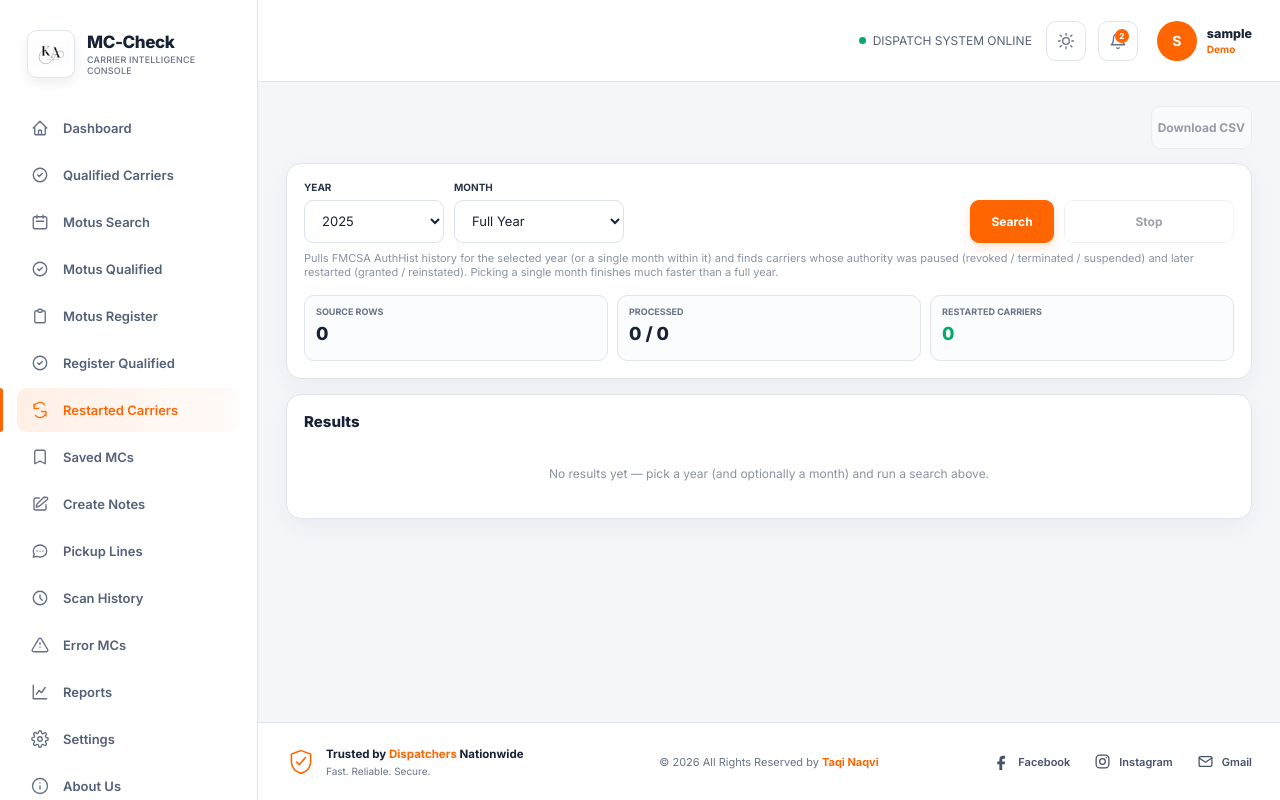
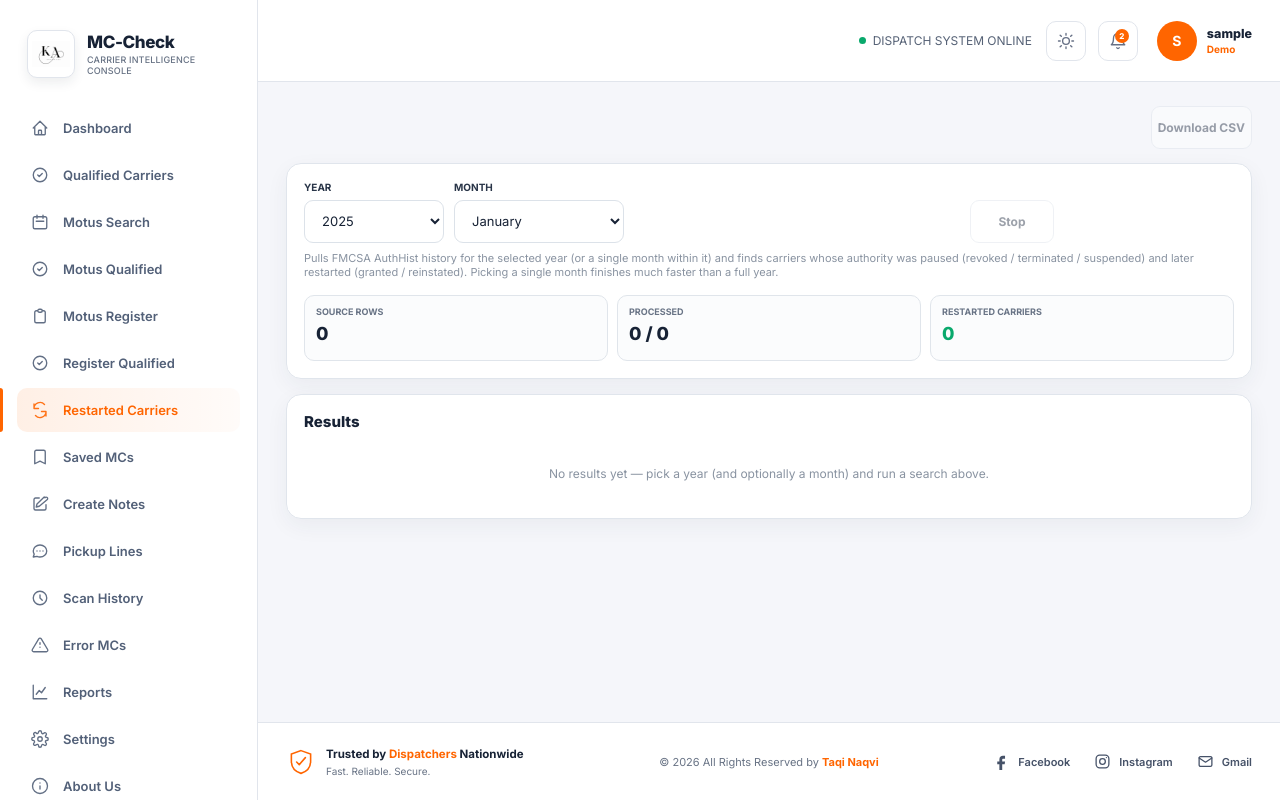
Before and after one commit to taqinaqvi072/mc-check, a Flask app: page /restarted-search in a window 1280 px wide. Run offline with Flask 3, Linux system fonts and the light colour scheme; the visitor is signed in with stand-in values (Sample User, id 1); data that the repository does not hold is empty; parts of the project's set-up code (start-up, migrations or seed data) failed here and were passed over; some libraries are stand-ins or nearby versions.

Commit message:
Update restarted_search.html

```diff
--- a/templates/restarted_search.html
+++ b/templates/restarted_search.html
@@ -119,7 +119,7 @@ html[data-theme="dark"] .log-scroll td { color: #c7d0db; }
         <div class="field">
           <label>Month</label>
           <select id="restartMonth">
-            <option value="">Full Year</option>
+            <!-- <option value="">Full Year</option> -->
             <option value="1">January</option>
             <option value="2">February</option>
             <option value="3">March</option>
@@ -137,9 +137,9 @@ html[data-theme="dark"] .log-scroll td { color: #c7d0db; }
 
         <div></div>
 
-        <button class="d-btn d-btn-primary" id="restartStartBtn" onclick="restartStart()">
+        <!-- <button class="d-btn d-btn-primary" id="restartStartBtn" onclick="restartStart()">
           Search
-        </button>
+        </button> -->
 
         <button class="d-btn" id="restartStopBtn" onclick="restartStop()" disabled>
           Stop
```
